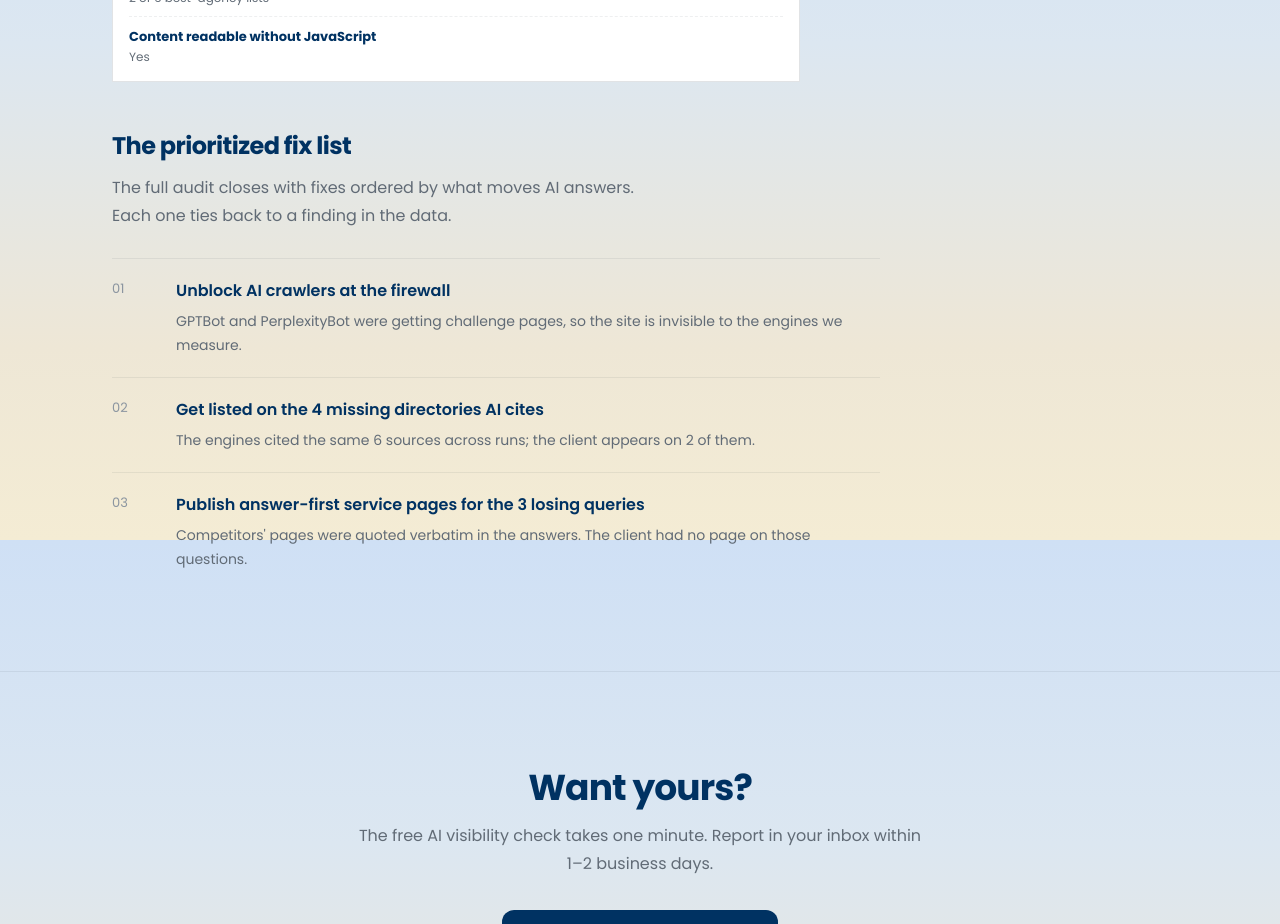
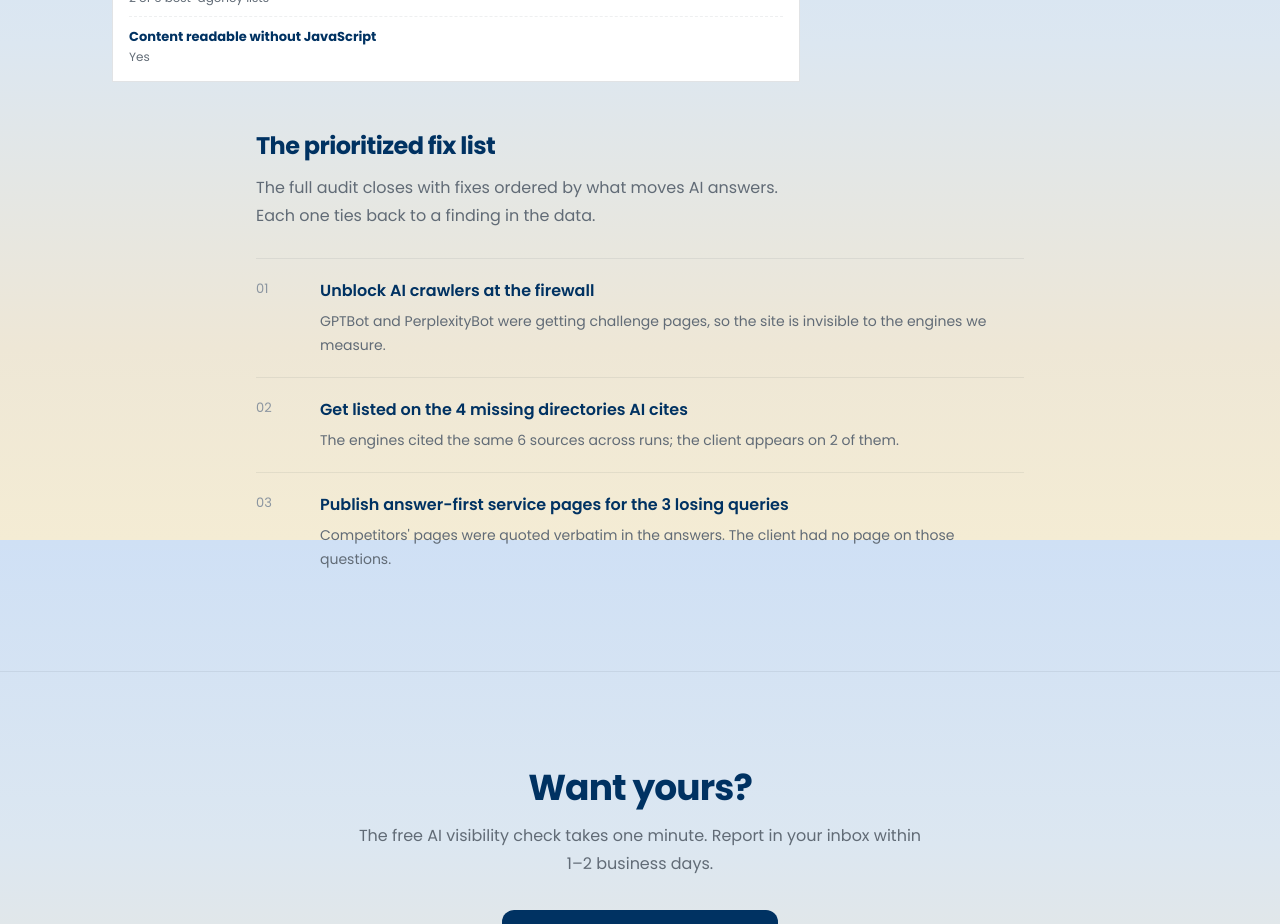
Before and after one commit to jtnoji/geoWebsite, a Next.js app: page /sample-report in a window 1280 px wide. Shown: the part 1060-1984 px from the top of the page. Built offline with nearby package versions, Linux system fonts and the light colour scheme.

Commit message:
centering

```diff
--- a/app/sample-report/page.tsx
+++ b/app/sample-report/page.tsx
@@ -74,7 +74,12 @@ export default function SampleReport() {
             </Annotation>
           </section>
 
-          <section>
+          {/* The block is capped at 3xl for line length, so it needs mx-auto
+              or it hugs the container's left edge and leaves a ~320px gutter
+              on the right at 1440 (the sections above are full-width grids).
+              Centring the BLOCK only; the text inside stays left-aligned per
+              the alignment rule in CLAUDE.md. */}
+          <section className="mx-auto w-full max-w-3xl">
             <h2 className="text-2xl font-bold tracking-tight text-ink">
               The prioritized fix list
             </h2>
@@ -82,7 +87,7 @@ export default function SampleReport() {
               The full audit closes with fixes ordered by what moves AI answers.
               Each one ties back to a finding in the data.
             </p>
-            <ol className="mt-7 max-w-3xl">
+            <ol className="mt-7">
               {FIX_LIST.map((item, i) => (
                 <li
                   key={item.fix}
```
